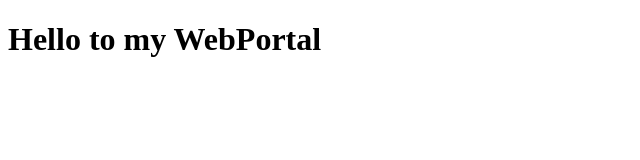
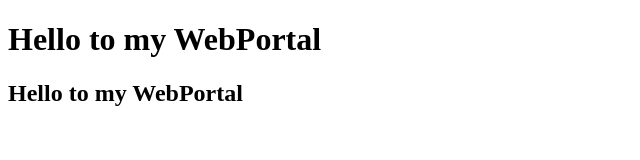
Before and after one commit to thirdStageRepo/testingN, a plain HTML site: page index.html in a window 1280 px wide. Shown: the whole page, without its empty margins (0-640 px from the left). Drawn offline with Linux system fonts and the light colour scheme.

Commit message:
Update index.html

```diff
--- a/index.html
+++ b/index.html
@@ -6,6 +6,8 @@
     <title>Document</title>
 </head>
 <body>
-    <h1> Hello to my WebPortal</h1
+    <h1> Hello to my WebPortal</h1>
+    <h2> Hello to my WebPortal</h2>
+
 </body>
 </html>
```
